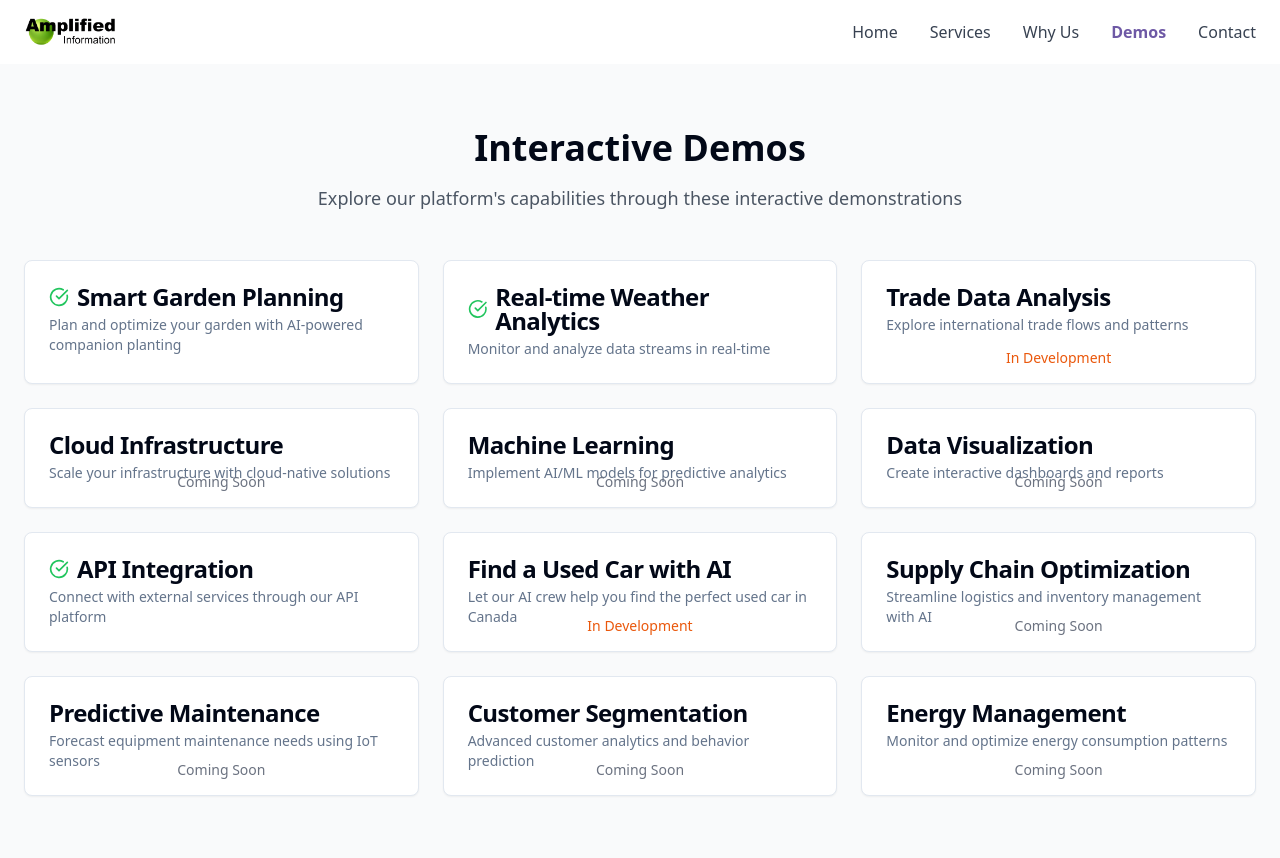
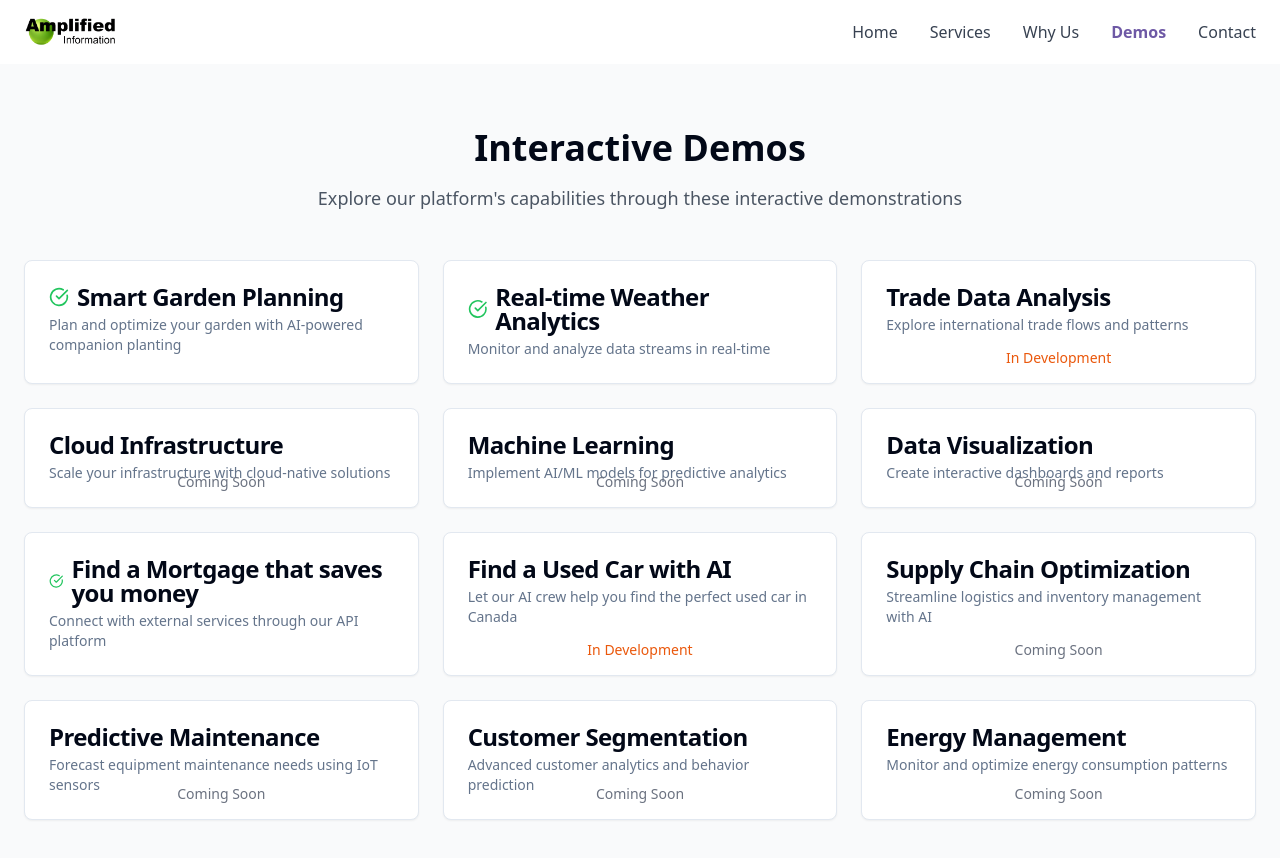
Before and after one commit to Amplified-Information/amplified-webwave, a React (Vite) app: page /demo/overview in a window 1280 px wide. Shown: the top 858 px of the page. Built offline with nearby package versions, Linux system fonts and the light colour scheme.

Commit message:
Rename API Integration demo
Renamed the "API Integration" demo to "Find a Mortgage that saves you money" to better reflect its functionality and user benefit.

```diff
--- a/src/components/DemoPages.tsx
+++ b/src/components/DemoPages.tsx
@@ -44,7 +44,7 @@ export const DemoPages = ({ showHeader = true, className = "" }: DemoPagesProps)
       path: "/demo/data-visualization"
     },
     {
-      title: "API Integration",
+      title: "Find a Mortgage that saves you money",
       description: "Connect with external services through our API platform",
       path: "/demo/api-integration",
       isActive: true
```
